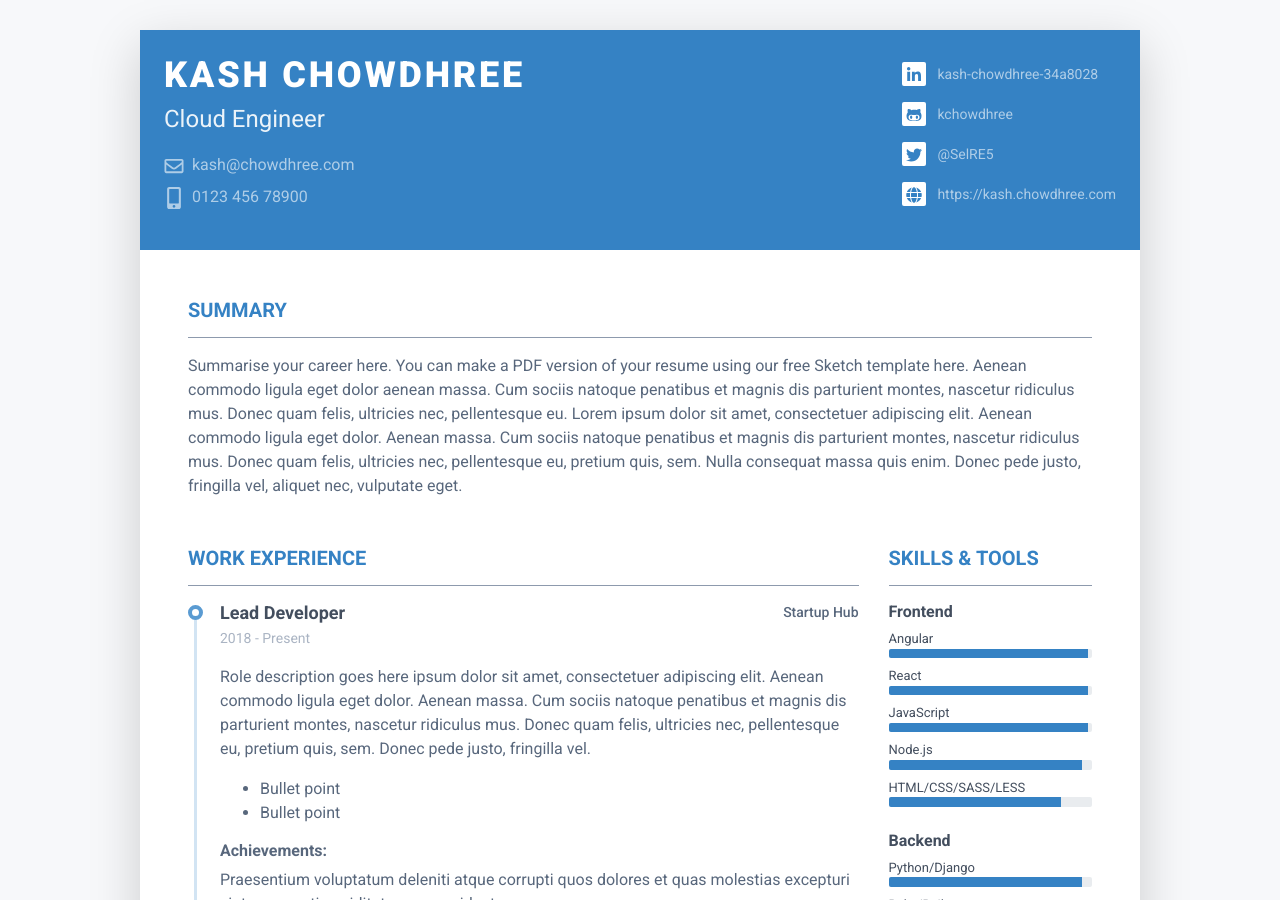
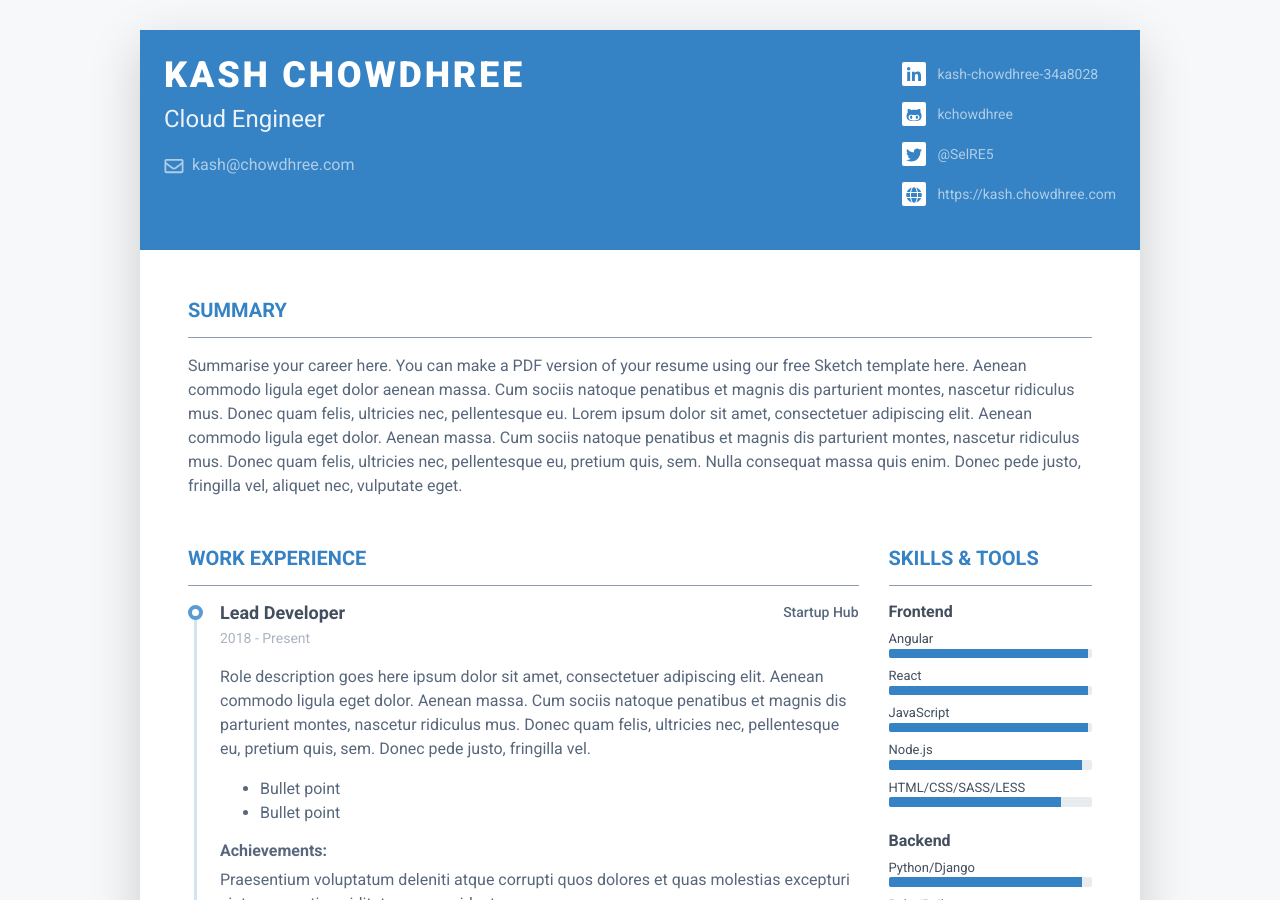
Before and after one commit to Hamy200/resume, a Jekyll site: the page built from index.markdown, in a window 1280 px wide and 900 px high. Built offline with Jekyll 4.4.1, drawn with Linux system fonts in a browser that asks for light colours; nearby versions of some CDN libraries.

Commit message:
Update data.yml

```diff
--- a/_data/data.yml
+++ b/_data/data.yml
@@ -6,7 +6,7 @@ header:
   # Profile information
   avatar: #place a 100x100 picture inside /assets/images/ folder and provide the name of the file below
   email: kash@chowdhree.com
-  phone: 0123 456 78900
+  phone:
   website: https://kash.chowdhree.com
   linkedin: kash-chowdhree-34a8028
   github: kchowdhree
```
